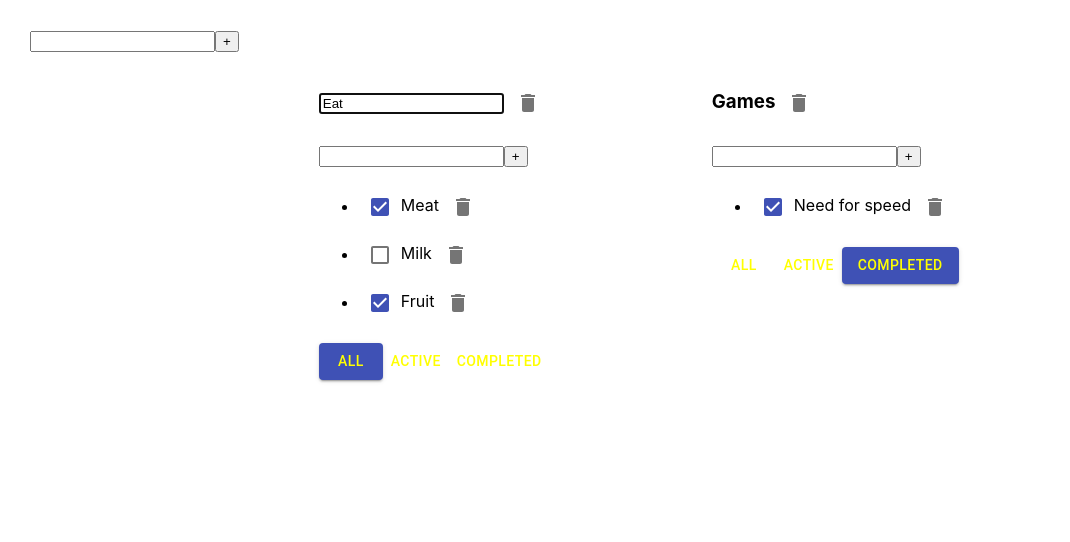
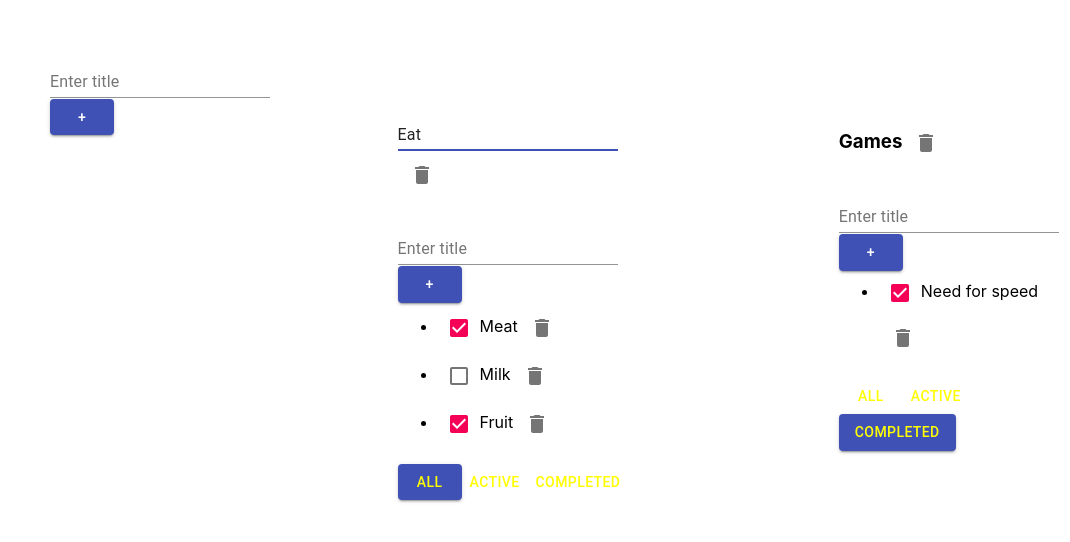
Before and after one commit to Kirko-03/TodoList, a React (Create React App) app: page / in a window 1280 px wide. Both pictures are taken after a click on the element "Eat". Shown: the top 542 px of the page, without its empty margins (0-1070 px from the left). Built offline with nearby package versions, Linux system fonts and the light colour scheme.

Commit message:
material ui 2.0v

```diff
--- a/src/AddItem.tsx
+++ b/src/AddItem.tsx
@@ -1,4 +1,5 @@
 import React, {ChangeEvent, KeyboardEvent, useState} from "react";
+import {Button, TextField} from "@material-ui/core";
 
 export type AddItemType = {
     addItem: (title: string) => void
@@ -18,7 +19,8 @@ export function AddItemForm(props: AddItemType) {
                 props.addItem(value)
                 setValue("")
             } else
-                setError("title is required")
+
+                setError("empty title")
         }
     }
 
@@ -32,9 +34,9 @@ export function AddItemForm(props: AddItemType) {
     }
 
     return (<div>
-        <input value={value} className={error ? "error" : ""} onChange={onChangeValue}
+        <TextField  id="standard-basic" label="Enter title" value={value} className={error ? "error" : ""} onChange={onChangeValue}
                onKeyPress={onKeyPressHandler}/>
-        <button onClick={onClickAddTask}>+</button>
+        <Button color={"primary"} variant="contained" style={{marginBottom:"-15px"}} onClick={onClickAddTask}>+</Button>
         {error && <div className={"error-message"}>{error}</div>}
     </div>)
 
--- a/src/App.css
+++ b/src/App.css
@@ -1,7 +1,7 @@
 
 
 .App {
-  padding: 30px;
+  padding: 50px;
   display: flex;
 }
 
--- a/src/EditTaskTitle.tsx
+++ b/src/EditTaskTitle.tsx
@@ -1,4 +1,5 @@
 import React, {ChangeEvent, useState} from "react";
+import {TextField} from "@material-ui/core";
 
 type editableSpanType ={
     title:string
@@ -20,6 +21,6 @@ let [title,setTitle] = useState("")
 const onChangeTitleHandler = (e:ChangeEvent<HTMLInputElement>)=>setTitle(e.currentTarget.value)
 
     return editMode
-        ? <input value={title} onChange={onChangeTitleHandler} onBlur={inactiveMode} autoFocus/>:
+        ? <TextField id="standard-basic"   value={title} onChange={onChangeTitleHandler} onBlur={inactiveMode} autoFocus/>:
         <span onClick={activeMode} >{props.title}</span>
 }
--- a/src/TodoList.tsx
+++ b/src/TodoList.tsx
@@ -73,7 +73,7 @@ export let TodoList = (props: TitleType) => {
                             props.changeTaskTitle(t.id, newValue, props.id)
                         }
 
-                        return <li><Checkbox color="primary" onClick={onClickChangeStatus}
+                        return <li><Checkbox color="secondary" onClick={onClickChangeStatus}
                                              className={t.isDone ? "inviz" : ""} checked={t.isDone}/>
                             <EditableSpan title={t.title} onChange={onChangeHandler}/>
                             <IconButton aria-label="delete">
```
